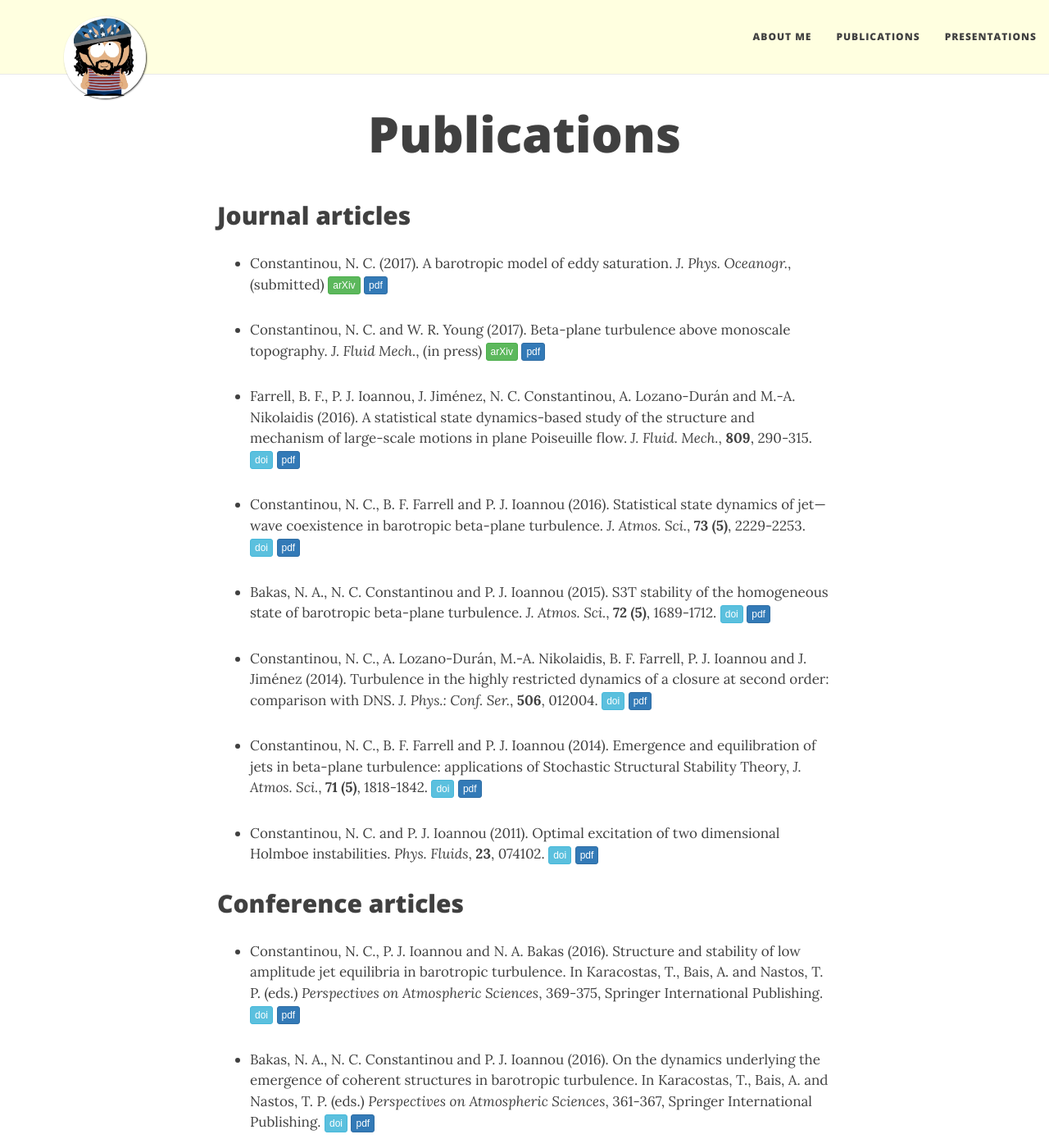
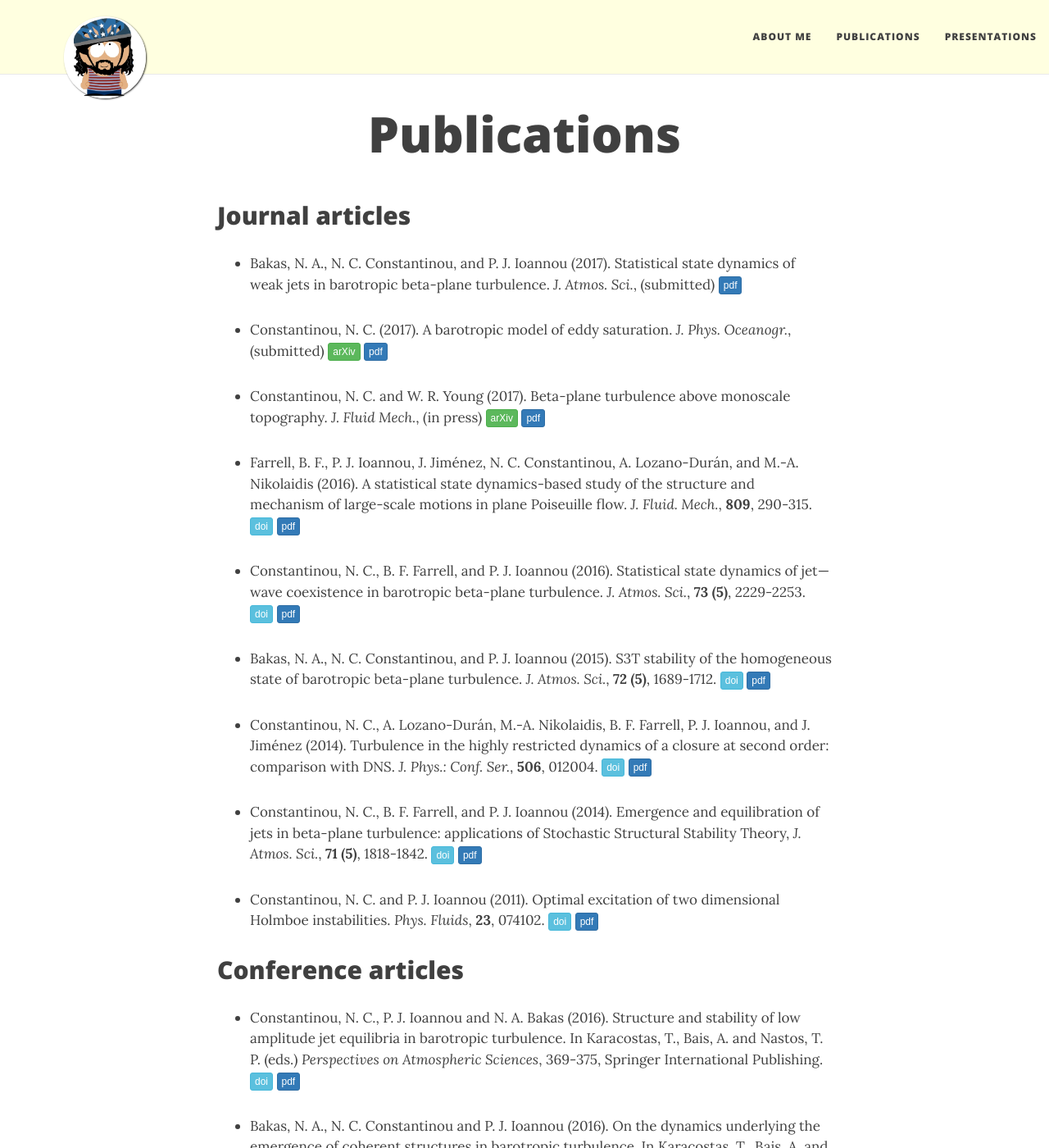
Before and after one commit to navidcy/navidcy.github.io, a Jekyll site: the page built from publications.md, in a window 1280 px wide and 1400 px high. Shown: the whole window at 82% size. Built offline with Jekyll 4.4.1, drawn with Linux system fonts in a browser that asks for light colours; nearby versions of some CDN libraries.

Commit message:
adds SSD Eckhaus paper

```diff
--- a/publications.md
+++ b/publications.md
@@ -6,22 +6,21 @@ title: Publications
 
 ## Journal articles
 
+- Bakas, N. A., N. C. Constantinou, and P. J. Ioannou (2017). Statistical state dynamics of weak jets in barotropic beta-plane turbulence. _J. Atmos. Sci._, (submitted) <!--[<span class="btn btn-success btn-xs{{end}}" style="font-family:sans-serif;">arXiv</span>][arXiv:1799.9999]{:target="_blank"}--> [<span class="btn btn-primary btn-xs{{end}}" style="font-family:sans-serif;">pdf</span>][ssd-eckaus]
+
 - Constantinou, N. C. (2017). A barotropic model of eddy saturation. _J. Phys. Oceanogr._, (submitted) [<span class="btn btn-success btn-xs{{end}}" style="font-family:sans-serif;">arXiv</span>][arXiv:1703.06594]{:target="_blank"} [<span class="btn btn-primary btn-xs{{end}}" style="font-family:sans-serif;">pdf</span>][eddysaturation]
-
 
 - Constantinou, N. C. and W. R. Young (2017). Beta-plane turbulence above monoscale topography. _J. Fluid Mech._, (in press) [<span class="btn btn-success btn-xs{{end}}" style="font-family:sans-serif;">arXiv</span>][arXiv:1612.03374]{:target="_blank"} [<span class="btn btn-primary btn-xs{{end}}" style="font-family:sans-serif;">pdf</span>][topo-1layer]
 
+- Farrell, B. F., P. J. Ioannou, J. Jiménez, N. C. Constantinou, A. Lozano-Durán, and M.-A. Nikolaidis (2016). A statistical state dynamics-based study of the structure and mechanism of large-scale motions in plane Poiseuille flow. _J. Fluid. Mech._, **809**, 290-315. [<span class="btn btn-info btn-xs{{end}}" style="font-family:sans-serif;">doi</span>][vlsm-poiseuille-doi]{:target="_blank"} [<span class="btn btn-primary btn-xs{{end}}" style="font-family:sans-serif;">pdf</span>][vlsm-poiseuille]
 
-- Farrell, B. F., P. J. Ioannou, J. Jiménez, N. C. Constantinou, A. Lozano-Durán and M.-A. Nikolaidis (2016). A statistical state dynamics-based study of the structure and mechanism of large-scale motions in plane Poiseuille flow. _J. Fluid. Mech._, **809**, 290-315. [<span class="btn btn-info btn-xs{{end}}" style="font-family:sans-serif;">doi</span>][vlsm-poiseuille-doi]{:target="_blank"} [<span class="btn btn-primary btn-xs{{end}}" style="font-family:sans-serif;">pdf</span>][vlsm-poiseuille]
+- Constantinou, N. C., B. F. Farrell, and P. J. Ioannou (2016). Statistical state dynamics of jet—wave coexistence in barotropic beta-plane turbulence. _J. Atmos. Sci._, **73 (5)**, 2229-2253. [<span class="btn btn-info btn-xs{{end}}" style="font-family:sans-serif;">doi</span>][ssd-jet-wave-doi]{:target="_blank"} [<span class="btn btn-primary btn-xs{{end}}" style="font-family:sans-serif;">pdf</span>][ssd-jet-wave]
 
+- Bakas, N. A., N. C. Constantinou, and P. J. Ioannou (2015). S3T stability of the homogeneous state of barotropic beta-plane turbulence. _J. Atmos. Sci._, **72 (5)**, 1689-1712. [<span class="btn btn-info btn-xs{{end}}" style="font-family:sans-serif;">doi</span>][s3t-stab-jas-doi]{:target="_blank"} [<span class="btn btn-primary btn-xs{{end}}" style="font-family:sans-serif;">pdf</span>][s3t-stab-jas]
 
-- Constantinou, N. C., B. F. Farrell and P. J. Ioannou (2016). Statistical state dynamics of jet—wave coexistence in barotropic beta-plane turbulence. _J. Atmos. Sci._, **73 (5)**, 2229-2253. [<span class="btn btn-info btn-xs{{end}}" style="font-family:sans-serif;">doi</span>][ssd-jet-wave-doi]{:target="_blank"} [<span class="btn btn-primary btn-xs{{end}}" style="font-family:sans-serif;">pdf</span>][ssd-jet-wave]
+- Constantinou, N. C., A. Lozano-Durán, M.-A. Nikolaidis, B. F. Farrell, P. J. Ioannou, and J. Jiménez (2014). Turbulence in the highly restricted dynamics of a closure at second order: comparison with DNS. _J. Phys.: Conf. Ser._, **506**, 012004. [<span class="btn btn-info btn-xs{{end}}" style="font-family:sans-serif;">doi</span>][multiflow-doi]{:target="_blank"} [<span class="btn btn-primary btn-xs{{end}}" style="font-family:sans-serif;">pdf</span>][multiflow]
 
-- Bakas, N. A., N. C. Constantinou and P. J. Ioannou (2015). S3T stability of the homogeneous state of barotropic beta-plane turbulence. _J. Atmos. Sci._, **72 (5)**, 1689-1712. [<span class="btn btn-info btn-xs{{end}}" style="font-family:sans-serif;">doi</span>][s3t-stab-jas-doi]{:target="_blank"} [<span class="btn btn-primary btn-xs{{end}}" style="font-family:sans-serif;">pdf</span>][s3t-stab-jas]
-
-- Constantinou, N. C., A. Lozano-Durán, M.-A. Nikolaidis, B. F. Farrell, P. J. Ioannou and J. Jiménez (2014). Turbulence in the highly restricted dynamics of a closure at second order: comparison with DNS. _J. Phys.: Conf. Ser._, **506**, 012004. [<span class="btn btn-info btn-xs{{end}}" style="font-family:sans-serif;">doi</span>][multiflow-doi]{:target="_blank"} [<span class="btn btn-primary btn-xs{{end}}" style="font-family:sans-serif;">pdf</span>][multiflow]
-
-- Constantinou, N. C., B. F. Farrell and P. J. Ioannou (2014). Emergence and equilibration of jets in beta-plane turbulence: applications of Stochastic Structural Stability Theory, _J. Atmos. Sci._, **71 (5)**, 1818-1842. [<span class="btn btn-info btn-xs{{end}}" style="font-family:sans-serif;">doi</span>][s3t-jets-jas-doi]{:target="_blank"}  [<span class="btn btn-primary btn-xs{{end}}" style="font-family:sans-serif;">pdf</span>][s3t-jets-jas]
+- Constantinou, N. C., B. F. Farrell, and P. J. Ioannou (2014). Emergence and equilibration of jets in beta-plane turbulence: applications of Stochastic Structural Stability Theory, _J. Atmos. Sci._, **71 (5)**, 1818-1842. [<span class="btn btn-info btn-xs{{end}}" style="font-family:sans-serif;">doi</span>][s3t-jets-jas-doi]{:target="_blank"}  [<span class="btn btn-primary btn-xs{{end}}" style="font-family:sans-serif;">pdf</span>][s3t-jets-jas]
 
 - Constantinou, N. C. and P. J. Ioannou (2011). Optimal excitation of two dimensional Holmboe instabilities. _Phys. Fluids_, **23**, 074102. [<span class="btn btn-info btn-xs{{end}}" style="font-family:sans-serif;">doi</span>][holmboe-doi]{:target="_blank"}  [<span class="btn btn-primary btn-xs{{end}}" style="font-family:sans-serif;">pdf</span>][holmboe]
 
@@ -58,6 +57,7 @@ title: Publications
 [s3t-stab-jas]: S3T_barotropic_stability.pdf
 [multiflow]: multiflow_s3t.pdf
 [s3t-jets-jas]: S3T_jas.pdf
+[ssd-eckaus]: SSD_Eckhaus.pdf
 [holmboe]: holmboe.pdf
 
 
```
Also changed, not shown: other parts of publications.md (+1 -0 lines), 1 other file.
